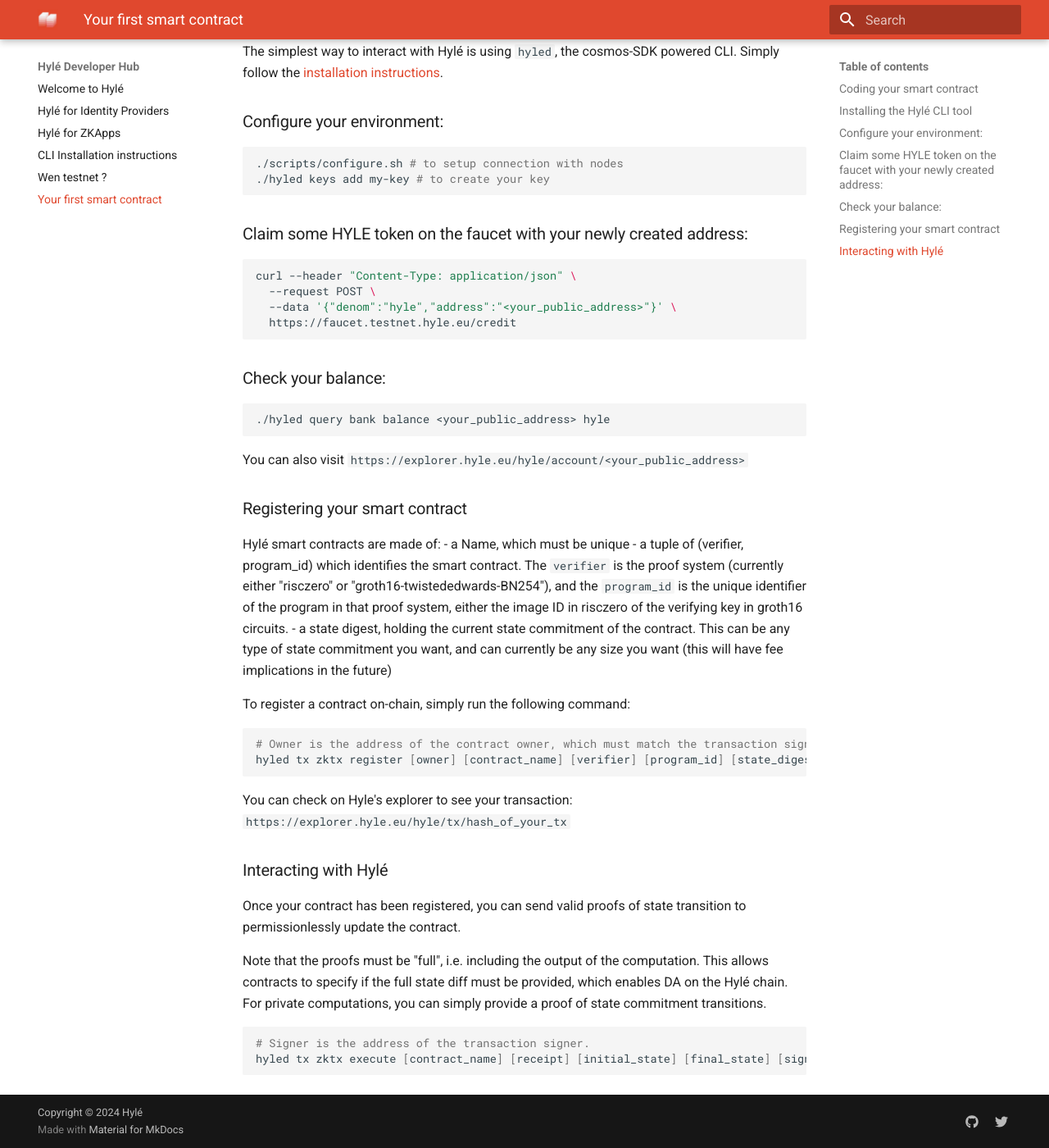
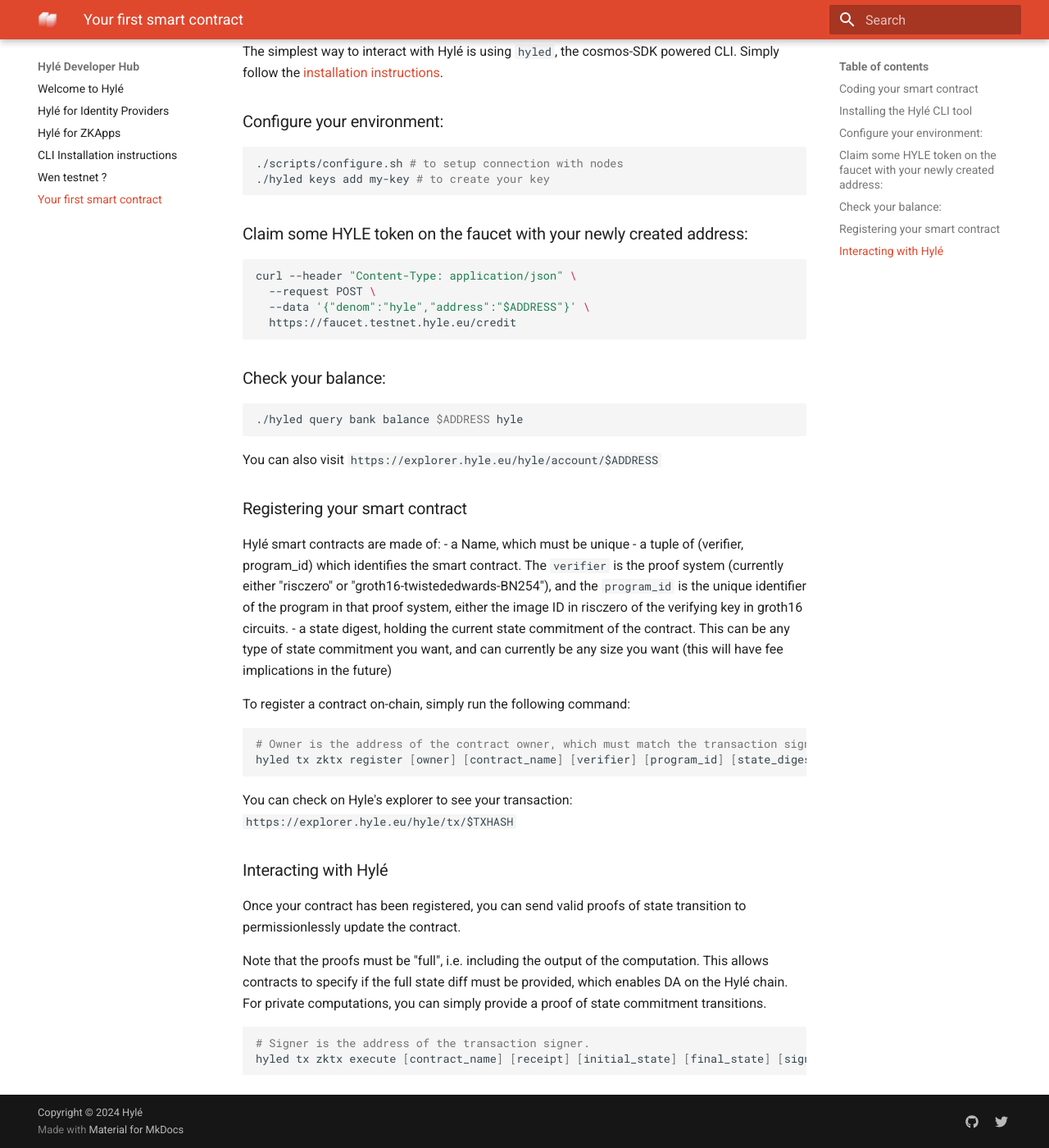
Before and after one commit to Hyle-org/devhub-hyle, an MkDocs documentation site: the page built from docs/your-first-smart-contract.md, in a window 1280 px wide and 1400 px high, scrolled down 528 px. Shown: the whole window at 82% size. Built offline with MkDocs 1.6.1 and Material for MkDocs 9.7.7, drawn with Linux system fonts in a browser that asks for light colours; some of the changed lines change nothing that is shown.

Commit message:
chore: more relevant var names

````diff
--- a/docs/your-first-smart-contract.md
+++ b/docs/your-first-smart-contract.md
@@ -28,14 +28,14 @@
 ```bash
 curl --header "Content-Type: application/json" \
   --request POST \
-  --data '{"denom":"hyle","address":"<your_public_address>"}' \
+  --data '{"denom":"hyle","address":"$ADDRESS"}' \
   https://faucet.testnet.hyle.eu/credit
 ```
 ### Check your balance:
 ```bash
-./hyled query bank balance <your_public_address> hyle
+./hyled query bank balance $ADDRESS hyle
 ```
-You can also visit `https://explorer.hyle.eu/hyle/account/<your_public_address>`
+You can also visit `https://explorer.hyle.eu/hyle/account/$ADDRESS`
 
 
 ### Registering your smart contract
@@ -54,7 +54,7 @@
 
 
 You can check on Hyle's explorer to see your transaction:
-`https://explorer.hyle.eu/hyle/tx/hash_of_your_tx`
+`https://explorer.hyle.eu/hyle/tx/$TXHASH`
 ### Interacting with Hylé
 
 Once your contract has been registered, you can send valid proofs of state transition to permissionlessly update the contract.
````
